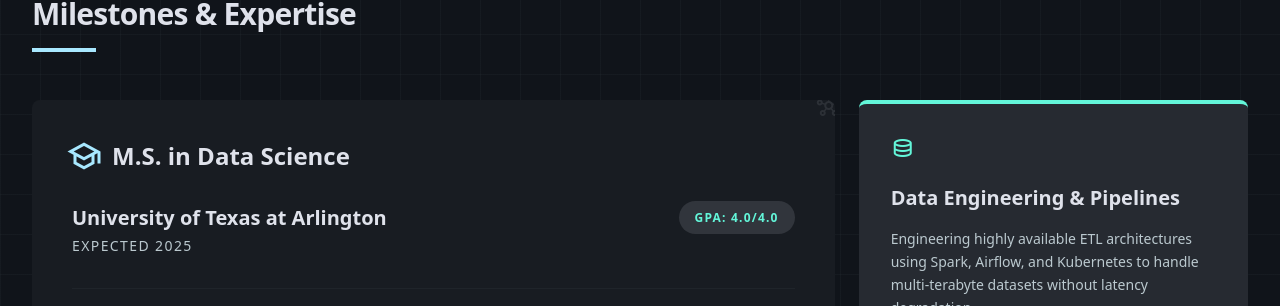
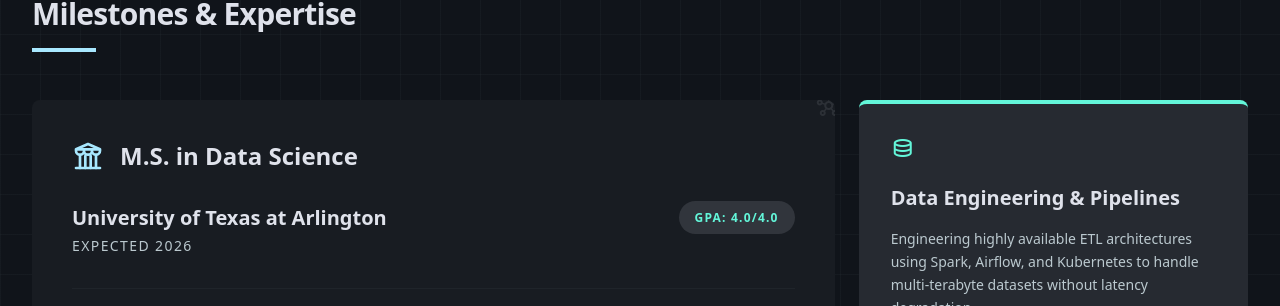
Before and after one commit to silverfrost702/portfolio, a Next.js app: page /about in a window 1280 px wide. Shown: the part 1246-1552 px from the top of the page. Built offline with nearby package versions, Linux system fonts and the light colour scheme.

Commit message:
about chg2

```diff
--- a/src/app/about/page.tsx
+++ b/src/app/about/page.tsx
@@ -60,9 +60,14 @@
             <div className="md:col-span-2 bg-surface-container-low p-10 rounded-xl relative overflow-hidden">
               <div className="relative z-10">
                 <div className="flex items-center gap-4 mb-8">
-                  <span className="material-symbols-outlined text-primary scale-150">
-                    school
-                  </span>
+                  <svg className="w-8 h-8 text-primary" fill="none" stroke="currentColor" strokeWidth="2" strokeLinecap="round" strokeLinejoin="round" viewBox="0 0 24 24">
+                    <path d="M3 21h18"></path>
+                    <path d="M3 7v1a3 3 0 0 0 6 0V7m0 1a3 3 0 0 0 6 0V7m0 1a3 3 0 0 0 6 0V7H3l9-4 9 4"></path>
+                    <line x1="6" y1="21" x2="6" y2="12"></line>
+                    <line x1="10" y1="21" x2="10" y2="12"></line>
+                    <line x1="14" y1="21" x2="14" y2="12"></line>
+                    <line x1="18" y1="21" x2="18" y2="12"></line>
+                  </svg>
                   <h3 className="text-2xl font-headline font-bold">
                     M.S. in Data Science
                   </h3>
@@ -74,7 +79,7 @@
                       University of Texas at Arlington
                     </p>
                     <p className="text-on-surface-variant font-label text-sm uppercase tracking-widest mt-1">
-                      Expected 2025
+                      Expected 2026
                     </p>
                   </div>
                   <div className="mt-4 md:mt-0">
```
